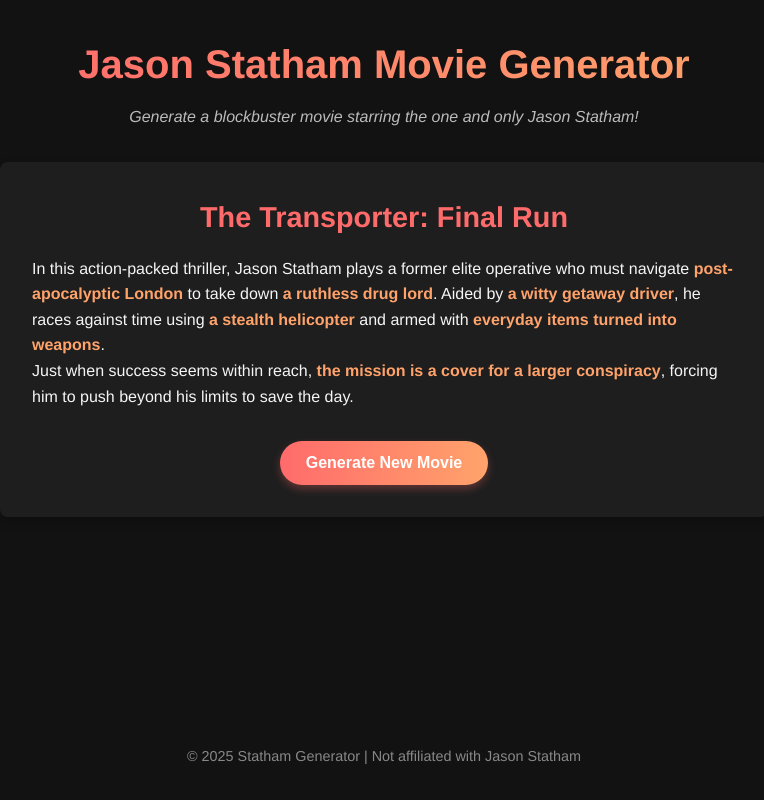
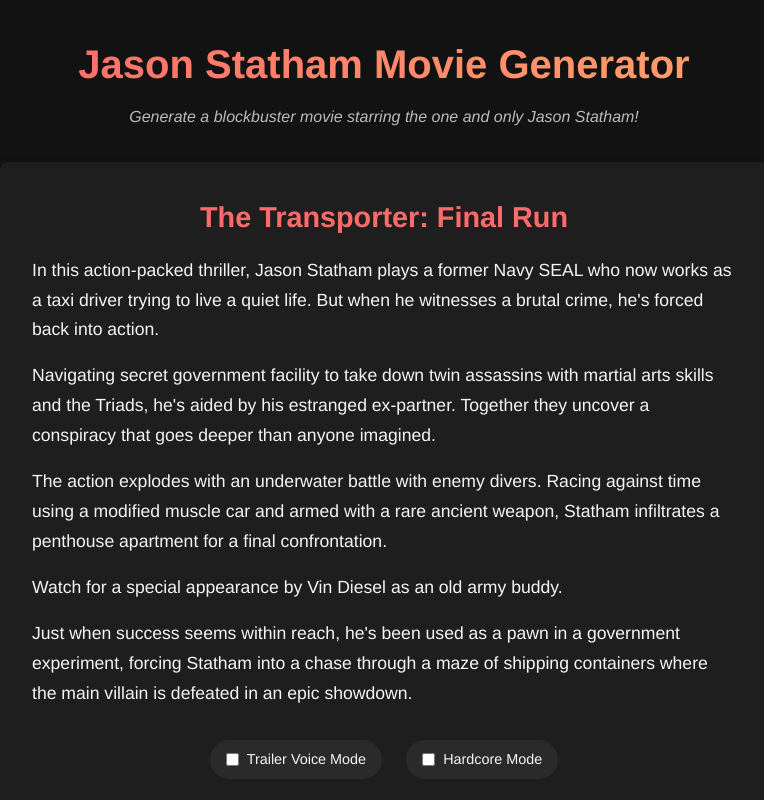
Before and after one commit to jdfalk/Statham-generator, a React (Vite) app: page / in a window 1280 px wide. Both pictures are taken after a click on the button "Generate Movie". Shown: the top 800 px of the page, without its empty margins (256-1020 px from the left). Built offline with nearby package versions, Linux system fonts and the light colour scheme.

Commit message:
Enhance MoviePlot component: add new plot elements, modes, and improve plot generation logic
Signed-off-by: Johnathan Falk <johnathan.falk@gmail.com>

```diff
--- a/src/components/MoviePlot.jsx
+++ b/src/components/MoviePlot.jsx
@@ -2,29 +2,62 @@
 
 function MoviePlot() {
     const [plot, setPlot] = useState(null);
+    const [trailerMode, setTrailerMode] = useState(false);
+    const [hardcoreMode, setHardcoreMode] = useState(false);
 
     const titles = [
         'Adrenaline Rush', 'Death Race', 'The Transporter: Final Run',
         'Crank: Ultimate Surge', 'The Mechanic Returns', 'Fast Vengeance',
-        'Blitz Force', 'Chaos Redemption', 'Expendable Hero', 'Raw Justice'
+        'Blitz Force', 'Chaos Redemption', 'Expendable Hero', 'Raw Justice',
+        'Terminal Velocity', 'Bulletproof', 'Collision Course', 'Urban Warfare',
+        'Dead Zone', 'Last Stand', 'Rogue Agent', 'Lethal Force'
     ];
 
     const settings = [
         'post-apocalyptic London', 'underground fight club in Bangkok',
         'high-speed train across Europe', 'skyscraper in Dubai',
-        'secret government facility', 'luxury yacht in the Mediterranean'
+        'secret government facility', 'luxury yacht in the Mediterranean',
+        'abandoned prison complex', 'illegal street racing circuit in Tokyo',
+        'remote military outpost', 'elite assassins\' convention'
+    ];
+
+    const formerProfessions = [
+        'Navy SEAL', 'MI6 Operative', 'Special Forces soldier',
+        'undercover cop', 'elite hitman', 'government assassin',
+        'private military contractor', 'black ops specialist'
+    ];
+
+    const currentJobs = [
+        'gas station attendant', 'grocery store clerk', 'auto mechanic',
+        'bartender', 'taxi driver', 'bouncer at a local club',
+        'fishing boat captain', 'martial arts instructor'
+    ];
+
+    const plotTriggers = [
+        'his daughter is kidnapped', 'his brother is murdered',
+        'an old enemy resurfaces', 'he witnesses a brutal crime',
+        'he\'s framed for a crime he didn\'t commit', 'his peaceful town is threatened',
+        'his hidden past is exposed', 'a mysterious package is delivered to him'
     ];
 
     const villains = [
         'a ruthless drug lord', 'his former mentor turned arms dealer',
         'corrupt government officials', 'a tech billionaire with mind-control technology',
-        'twin assassins with martial arts skills', 'a criminal mastermind'
+        'twin assassins with martial arts skills', 'a criminal mastermind',
+        'an international terrorist organization', 'a sadistic crime family'
+    ];
+
+    const villainGroups = [
+        'the Russian Mob', 'the Yakuza', 'the Triads',
+        'Eastern European gangsters', 'rogue intelligence operatives',
+        'private military contractors', 'a secret society of assassins'
     ];
 
     const sidekicks = [
         'a genius hacker', 'a reluctant rookie cop',
         'an undercover agent', 'a witty getaway driver',
-        'a skilled martial artist', 'an arms dealer'
+        'a skilled martial artist', 'an arms dealer',
+        'his estranged ex-partner', 'a reformed criminal'
     ];
 
     const plotTwists = [
@@ -32,33 +65,147 @@
         'his supposedly dead wife is behind everything',
         'the mission is a cover for a larger conspiracy',
         'his sidekick betrays him at the crucial moment',
-        'the villain is his biological sibling'
+        'the villain is his biological sibling',
+        'he\'s been used as a pawn in a government experiment',
+        'he\'s actually the villain\'s clone',
+        'everything was orchestrated by his commanding officer'
     ];
 
     const vehicles = [
         'a modified muscle car', 'a military-grade motorcycle',
         'a stealth helicopter', 'an armored truck',
-        'a souped-up sports car', 'a weaponized jet ski'
+        'a souped-up sports car', 'a weaponized jet ski',
+        'an experimental hovercraft', 'a vintage Aston Martin'
     ];
 
     const weapons = [
         'dual pistols with custom ammunition', 'a prototype energy weapon',
         'his bare hands and martial arts skills', 'everyday items turned into weapons',
-        'a high-tech multi-tool', 'a rare ancient weapon'
+        'a high-tech multi-tool', 'a rare ancient weapon',
+        'an experimental government firearm', 'a customized sniper rifle'
+    ];
+
+    const actionScenes = [
+        'a brutal fight in a kitchen using cookware as weapons',
+        'a high-speed chase through narrow city streets',
+        'a shootout in an abandoned warehouse',
+        'hand-to-hand combat on top of a moving train',
+        'an explosive escape from a collapsing building',
+        'an underwater battle with enemy divers'
+    ];
+
+    const villainHideouts = [
+        'a luxurious nightclub', 'a fortified warehouse complex',
+        'a private island mansion', 'a penthouse apartment',
+        'an abandoned factory', 'an underground bunker',
+        'a heavily guarded compound', 'a remote mountain fortress'
+    ];
+
+    const bossFights = [
+        'a hand-to-hand fight on a helicopter pad during a storm',
+        'a brutal showdown in a burning building',
+        'a chase through a maze of shipping containers',
+        'a final confrontation in a sacred temple',
+        'a battle on the edge of a skyscraper',
+        'a fight to the death in an industrial meat freezer'
+    ];
+
+    const bossKills = [
+        'thrown into industrial machinery',
+        'ejected from a plane at high altitude',
+        'impaled on their own weapon',
+        'crushed by falling debris',
+        'drowned in a tank of water',
+        'blown up by their own explosives'
+    ];
+
+    const cameos = [
+        'Dwayne "The Rock" Johnson as a rival operative',
+        'Vin Diesel as an old army buddy',
+        'Tom Hardy as a mysterious informant',
+        'Ryan Reynolds as a chatty weapons dealer',
+        'Charlize Theron as a deadly assassin',
+        'Michelle Rodriguez as a street-racing contact'
     ];
 
     const random = (arr) => arr[Math.floor(Math.random() * arr.length)];
+    const includeCameo = () => Math.random() > 0.7; // 30% chance of a cameo
 
     const generatePlot = () => {
+        const hasCameo = includeCameo();
+        const cameo = hasCameo ? random(cameos) : null;
+
         setPlot({
             title: random(titles),
+            formerProfession: random(formerProfessions),
+            currentJob: random(currentJobs),
+            plotTrigger: random(plotTriggers),
             setting: random(settings),
             villain: random(villains),
+            villainGroup: random(villainGroups),
             sidekick: random(sidekicks),
             plotTwist: random(plotTwists),
             vehicle: random(vehicles),
-            weapon: random(weapons)
+            weapon: random(weapons),
+            actionScene: random(actionScenes),
+            villainHideout: random(villainHideouts),
+            bossFight: random(bossFights),
+            bossKill: hardcoreMode ? random(bossKills) : "defeated in an epic showdown",
+            cameo: cameo,
+            hasCameo: hasCameo
         });
+    };
+
+    const getPlotText = () => {
+        if (!plot) return "";
+
+        const standardPlot = `
+            In this action-packed thriller, Jason Statham plays a former ${plot.formerProfession} who now works as a ${plot.currentJob} trying to live a quiet life. But when ${plot.plotTrigger}, he's forced back into action.
+
+            Navigating ${plot.setting} to take down ${plot.villain} and ${plot.villainGroup}, he's aided by ${plot.sidekick}. Together they uncover a conspiracy that goes deeper than anyone imagined.
+
+            The action explodes with ${plot.actionScene}. Racing against time using ${plot.vehicle} and armed with ${plot.weapon}, Statham infiltrates ${plot.villainHideout} for a final confrontation.
+
+            ${plot.hasCameo ? `Watch for a special appearance by ${plot.cameo}.` : ''}
+
+            Just when success seems within reach, ${plot.plotTwist}, forcing Statham into ${plot.bossFight} where the main villain is ${plot.bossKill}.
+        `;
+
+        const trailerPlot = `
+            THIS SUMMER...
+
+            One man. One mission. NO MERCY.
+
+            Jason Statham is a former ${plot.formerProfession}...
+
+            "I left that life behind."
+
+            But when ${plot.plotTrigger}...
+
+            "They've taken everything from me."
+
+            THERE WILL BE VENGEANCE.
+
+            "I'm not just coming for you. I'm coming for EVERYONE."
+
+            In a world of betrayal...
+
+            Armed with ${plot.weapon}...
+
+            Witness ${plot.actionScene}...
+
+            ${plot.hasCameo ? `WITH ${plot.cameo.toUpperCase()}` : ''}
+
+            "${plot.plotTwist.toUpperCase()}!"
+
+            JASON STATHAM
+
+            ${plot.title.toUpperCase()}
+
+            SUMMER ${new Date().getFullYear()}
+        `;
+
+        return trailerMode ? trailerPlot : standardPlot;
     };
 
     return (
@@ -66,22 +213,53 @@
             {!plot ? (
                 <div>
                     <p>Click the button to generate a Jason Statham movie!</p>
+                    <div className="options">
+                        <label>
+                            <input
+                                type="checkbox"
+                                checked={trailerMode}
+                                onChange={() => setTrailerMode(!trailerMode)}
+                            />
+                            Trailer Voice Mode
+                        </label>
+                        <label>
+                            <input
+                                type="checkbox"
+                                checked={hardcoreMode}
+                                onChange={() => setHardcoreMode(!hardcoreMode)}
+                            />
+                            Hardcore Mode
+                        </label>
+                    </div>
                     <button className="generate-btn" onClick={generatePlot}>Generate Movie</button>
                 </div>
             ) : (
                 <div>
                     <div className="plot-container">
                         <h2>{plot.title}</h2>
-                        <p>
-                            In this action-packed thriller, Jason Statham plays a former elite operative who must navigate
-                            <strong> {plot.setting}</strong> to take down <strong>{plot.villain}</strong>.
-                            Aided by <strong>{plot.sidekick}</strong>, he races against time using
-                            <strong> {plot.vehicle}</strong> and armed with <strong>{plot.weapon}</strong>.
-                        </p>
-                        <p>
-                            Just when success seems within reach, <strong>{plot.plotTwist}</strong>, forcing him
-                            to push beyond his limits to save the day.
-                        </p>
+                        <div className={trailerMode ? 'trailer-text' : 'plot-text'}>
+                            {getPlotText().split('\n').map((text, index) => (
+                                <p key={index}>{text.trim()}</p>
+                            ))}
+                        </div>
+                    </div>
+                    <div className="options">
+                        <label>
+                            <input
+                                type="checkbox"
+                                checked={trailerMode}
+                                onChange={() => setTrailerMode(!trailerMode)}
+                            />
+                            Trailer Voice Mode
+                        </label>
+                        <label>
+                            <input
+                                type="checkbox"
+                                checked={hardcoreMode}
+                                onChange={() => setHardcoreMode(!hardcoreMode)}
+                            />
+                            Hardcore Mode
+                        </label>
                     </div>
                     <button className="generate-btn" onClick={generatePlot}>Generate New Movie</button>
                 </div>
```
